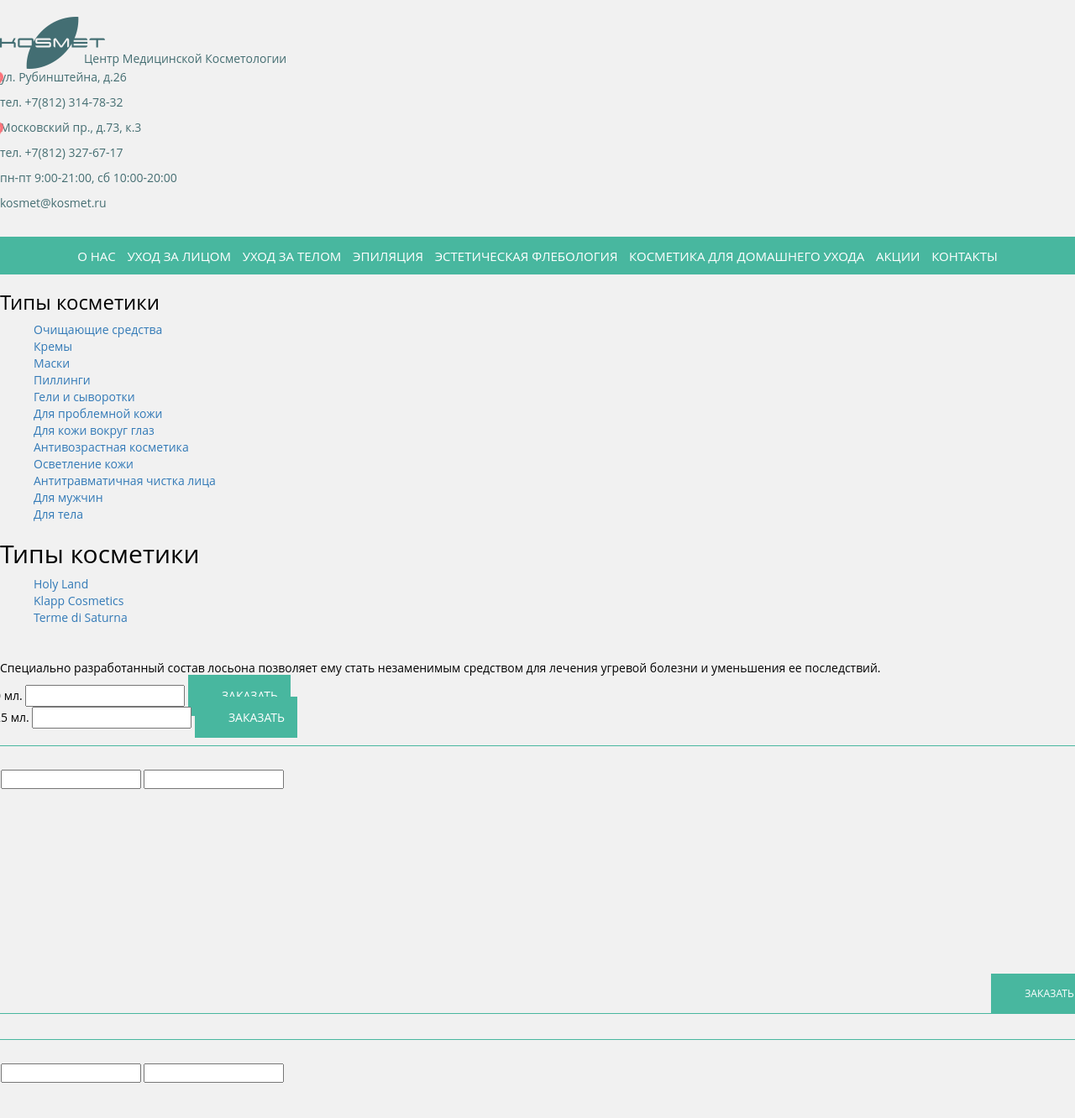
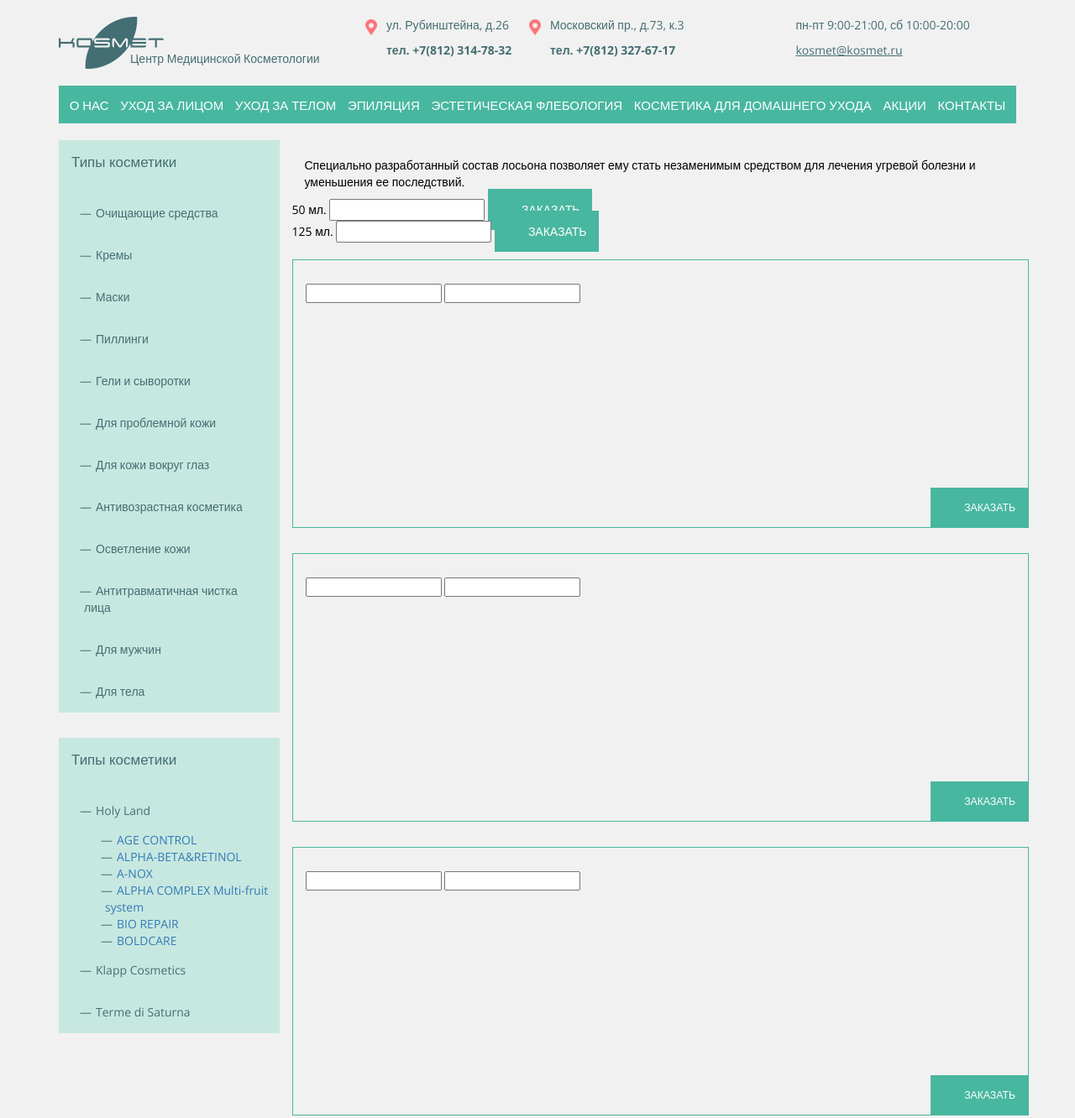
Before and after one commit to irnbru-dev/_kosmet, a website: page src/product-page.html in a window 1280 px wide. Shown: the top 1332 px of the page at 84% size. Drawn offline with nearby package versions, Linux system fonts and the light colour scheme; files that its build step writes are made by us from their sources.

Commit message:
product page style

```diff
--- a/gulpfile.js
+++ b/gulpfile.js
@@ -188,8 +188,8 @@ gulp.task('serve', gulp.series('build', function() {
     port: 3000,                                             // порт, на котором будет работать сервер
     // startPath: 'index.html',
     // startPath: 'catalog-home.html',
-    startPath: 'face-care.html',
-    // startPath: 'product-page.html',
+    // startPath: 'face-care.html',
+    startPath: 'product-page.html',
     // startPath: 'contacts.html',                                // файл, который буде открываться в браузере при старте сервера
     // open: false                                          // возможно, каждый раз стартовать сервер не нужно...
   });
--- a/src/less/blocks/sidebar.less
+++ b/src/less/blocks/sidebar.less
@@ -39,7 +39,7 @@
 				border-bottom: 13px solid @bg-color;
 
 
-				left: -50px;
+				left: -55px;
 				top: -1px;
 			}
 		}
--- a/src/product-page.html
+++ b/src/product-page.html
@@ -2,40 +2,45 @@
 <html lang="ru">
 <head>
 	<meta charset="UTF-8">
-	<title>Kosmet - Product</title>
-	<link rel="stylesheet" href="css/style.css">
+	<title>Kosmet - Poduct</title>
+	<link href="https://fonts.googleapis.com/css?family=Open+Sans:400,400i,700" rel="stylesheet">
+	<link rel="stylesheet" type="text/css" href="css/owl.carousel.min.css">
+	<link rel="stylesheet" type="text/css" href="css/owl.theme.default.min.css">
+	<link rel="stylesheet" type="text/css" href="css/style.css">
 </head>
 <body>
 
 <header class="header">
-	<div class="header__inner">
+	<div class="header__inner container">
+		<div class="row">
 
-		<div class="header__main-logo">
+		<div class="header__main-logo col-md-4">
 			<a href="#"><img src="img/main-logo.png" alt="Kosmet-LOGO"></a>
 			<p class="header__main-logo-txt">Центр Медицинской Косметологии</p>
 		</div>
 
 		<div class="header__contacts">
-			<div class="header__contact-box">
-				<p>ул. Рубинштейна, д.26</p>
-				<p>тел. +7(812) 314-78-32</p>
+			<div class="header__contact-box col-md-2">
+				<p class="header__contact-address">ул. Рубинштейна, д.26</p>
+				<p class="header__contact-tel">тел. +7(812) 314-78-32</p>
 			</div>
 
-			<div class="header__contact-box">
-				<p>Московский пр., д.73, к.3</p>
-				<p>тел. +7(812) 327-67-17</p>
+			<div class="header__contact-box col-md-3">
+				<p class="header__contact-address">Московский пр., д.73, к.3</p>
+				<p class="header__contact-tel">тел. +7(812) 327-67-17</p>
 			</div>
 
-			<div class="header__time-mail">
+			<div class="header__time-mail col-md-3">
 				<p>пн-пт 9:00-21:00, сб 10:00-20:00</p>
-				<p>kosmet@kosmet.ru</p>
+				<a class="header__mail" href="#">kosmet@kosmet.ru</a>
 			</div>
 		</div>
 
 	</div>
+	</div>
 </header>
 
-<section class="topnav">
+<section class="topnav container">
 	<div class="topnav__inner">
 		<nav class="topnav__nav">
 			<ul class="topnav__list">
@@ -53,32 +58,50 @@
 </section>
 
 
-<div class="sidebar__types">
-	<h3 class="sidebar__types-title">Типы косметики</h3>
-	<ul class="sidebar__types-list">
-		<li class="sidebar__types-link"><a href="#">Очищающие средства</a></li>
-		<li class="sidebar__types-link"><a href="#">Кремы</a></li>
-		<li class="sidebar__types-link"><a href="#">Маски</a></li>
-		<li class="sidebar__types-link"><a href="#">Пиллинги</a></li>
-		<li class="sidebar__types-link"><a href="#">Гели и сыворотки</a></li>
-		<li class="sidebar__types-link"><a href="#">Для проблемной кожи</a></li>
-		<li class="sidebar__types-link"><a href="#">Для кожи вокруг глаз</a></li>
-		<li class="sidebar__types-link"><a href="#">Антивозрастная косметика</a></li>
-		<li class="sidebar__types-link"><a href="#">Осветление кожи</a></li>
-		<li class="sidebar__types-link"><a href="#">Антитравматичная чистка лица</a></li>
-		<li class="sidebar__types-link"><a href="#">Для мужчин</a></li>
-		<li class="sidebar__types-link"><a href="#">Для тела</a></li>
-	</ul>
-</div>
+<div class="container">
+	<div class="row">
+		<div class="col-md-3">
+			<div class="sidebar">
+				<ul class="sidebar__list">
+					<h3 class="sidebar__title">Типы косметики</h3>
+					<li class="sidebar__link sidebar__link--marked"><a href="#">Очищающие средства</a></li>
+					<li class="sidebar__link sidebar__link--marked"><a href="#">Кремы</a></li>
+					<li class="sidebar__link sidebar__link--marked"><a href="#">Маски</a></li>
+					<li class="sidebar__link sidebar__link--marked"><a href="#">Пиллинги</a></li>
+					<li class="sidebar__link sidebar__link--marked"><a href="#">Гели и сыворотки</a></li>
+					<li class="sidebar__link sidebar__link--marked"><a href="#">Для проблемной кожи</a></li>
+					<li class="sidebar__link sidebar__link--marked"><a href="#">Для кожи вокруг глаз</a></li>
+					<li class="sidebar__link sidebar__link--marked"><a href="#">Антивозрастная косметика</a></li>
+					<li class="sidebar__link sidebar__link--marked"><a href="#">Осветление кожи</a></li>
+					<li class="sidebar__link sidebar__link--marked"><a href="#">Антитравматичная чистка лица</a></li>
+					<li class="sidebar__link sidebar__link--marked"><a href="#">Для мужчин</a></li>
+					<li class="sidebar__link sidebar__link--marked"><a href="#">Для тела</a></li>
+				</ul>
+			</div>
 
-<div class="sidebar__cosmetic-lines">
-	<h2 class="sidebar__cosmetic-lines-title">Типы косметики</h2>
-	<ul class="sidebar__cosmetic-lines-list">
-		<li class="sidebar__cosmetic-lines-link"><a href="#">Holy Land</a></li>
-		<li class="sidebar__cosmetic-lines-link"><a href="#">Klapp Cosmetics</a></li>
-		<li class="sidebar__cosmetic-lines-link"><a href="#">Terme di Saturna</a></li>
-	</ul>
-</div>
+
+
+			<div class="sidebar">
+				<div class="sidebar__inner">
+					<ul class="sidebar__list">
+						<h3 class="sidebar__title">Типы косметики</h3>
+						<li class="sidebar__link sidebar__link--marked"><a href="#">Holy Land</a></li>
+						<ul>
+							<li class="sidebar__link--marked"><a href="#">AGE CONTROL</a></li>
+							<li class="sidebar__link--marked"><a href="#">ALPHA-BETA&RETINOL</a></li>
+							<li class="sidebar__link--marked"><a href="#">A-NOX</a></li>
+							<li class="sidebar__link--marked"><a href="#">ALPHA COMPLEX Multi-fruit system</a></li>
+							<li class="sidebar__link--marked"><a href="#">BIO REPAIR</a></li>
+							<li class="sidebar__link--marked"><a href="#">BOLDCARE</a></li>
+						</ul>
+						<li class="sidebar__link sidebar__link--marked"><a href="#">Klapp Cosmetics</a></li>
+						<li class="sidebar__link sidebar__link--marked"><a href="#">Terme di Saturna</a></li>
+					</ul>
+				</div>
+			</div>
+		</div>
+
+		<div class="col-md-9">
 
 <section class="product-description">
 	<div class="product-description__inner">
@@ -177,6 +200,10 @@
 	</div>
 </section>
 
+</div>
+</div>
+</div>
+
 
 
 <footer class="footer">
```
Also changed, not shown: src/face-care.html (+1 -1 lines), build/css/style.css, build/face-care.html, build/product-page.html, 1 other file.
